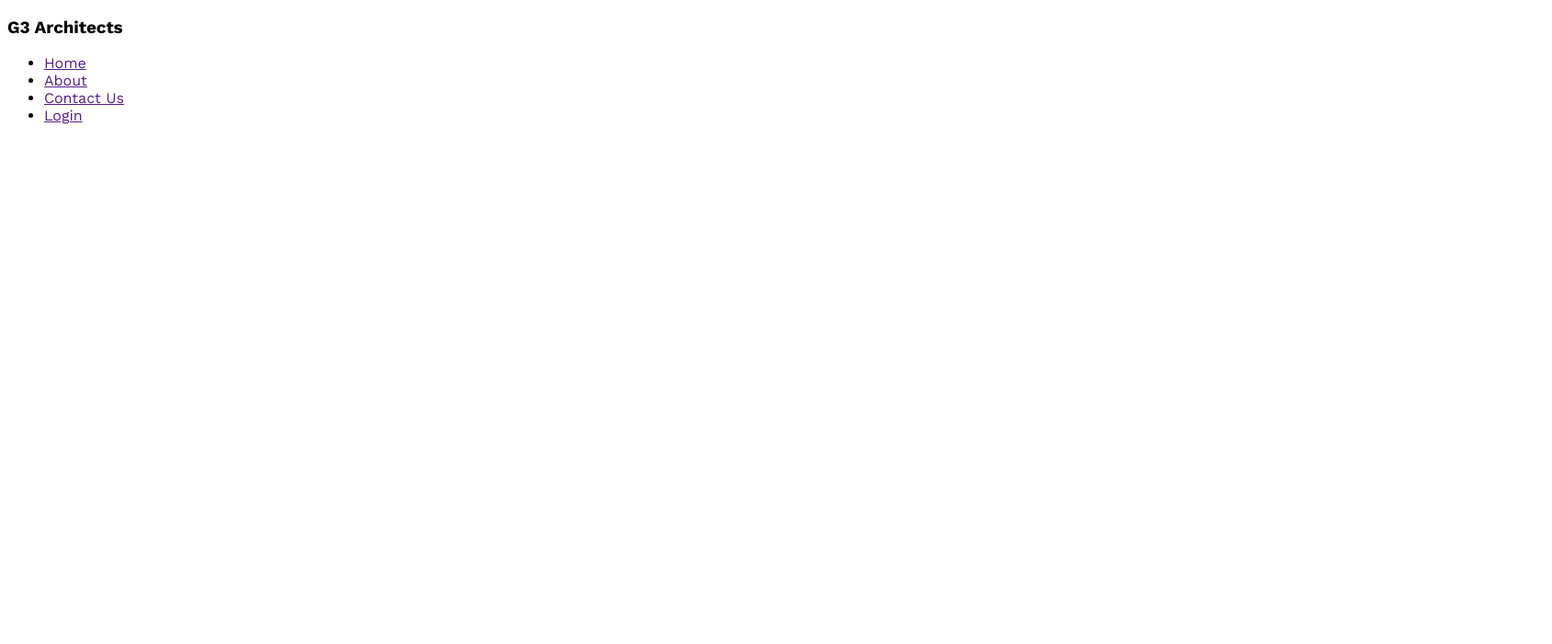
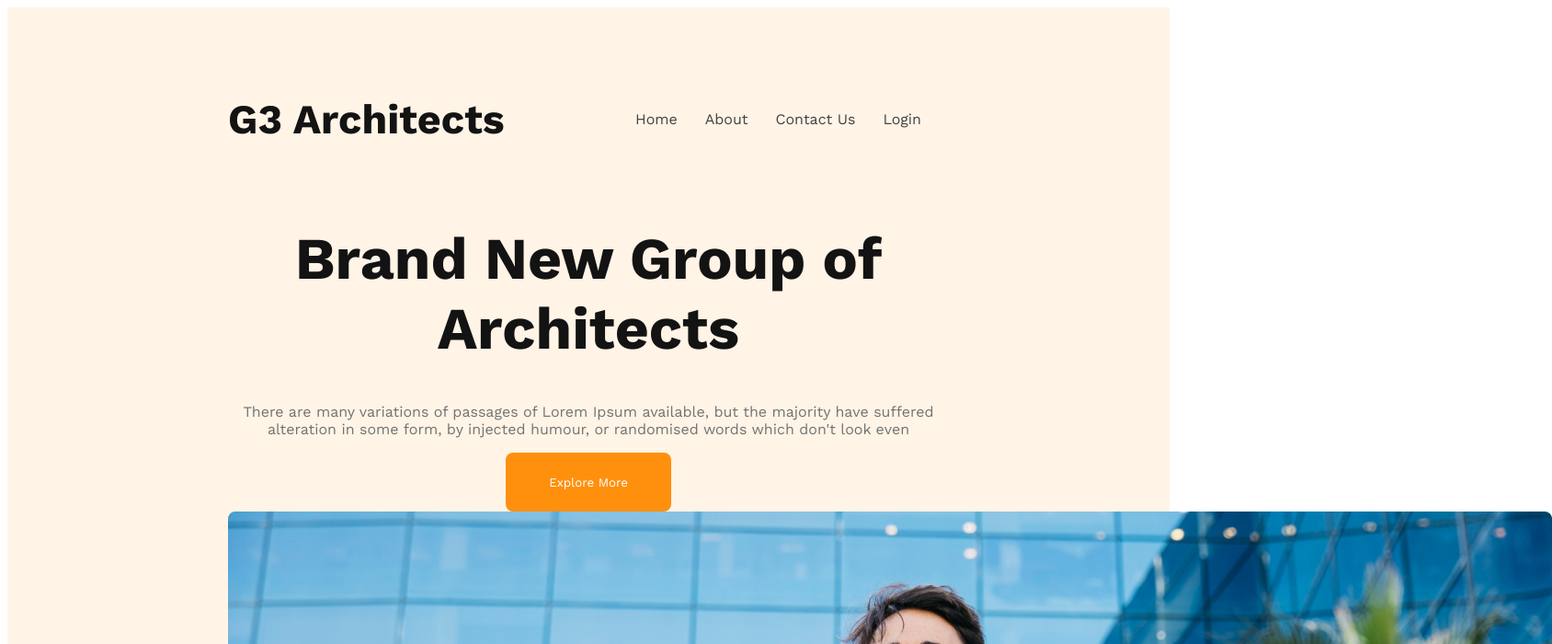
Before and after one commit to Shuvo0414/g3-architects-website, a plain HTML site: page index.html in a window 1280 px wide. Shown: the top 700 px of the page at 92% size, 1688 px wide, since content can reach past the window. Drawn offline with nearby package versions, Linux system fonts and the light colour scheme.

Commit message:
banner content added

```diff
--- a/index.html
+++ b/index.html
@@ -1,15 +1,17 @@
 <!DOCTYPE html>
 <html lang="en">
+
 <head>
     <meta charset="UTF-8">
     <meta name="viewport" content="width=device-width, initial-scale=1.0">
     <title>G3 Architect</title>
     <link rel="stylesheet" href="styles/architect.css">
 </head>
+
 <body>
     <header>
         <nav>
-            <h3>G3 Architects</h3>
+            <h3 class="nav-title">G3 Architects</h3>
             <ul>
                 <li><a href="">Home</a></li>
                 <li><a href="">About</a></li>
@@ -17,8 +19,20 @@
                 <li><a href="">Login</a></li>
             </ul>
         </nav>
+        <div class="banner">
+            <div class="banner-content">
+                <h1 class="banner-title">
+                    Brand New
+                    Group of Architects
+                </h1>
+                <p class="banner-description">There are many variations of passages of Lorem Ipsum available, but the majority have suffered alteration in some form, by injected humour, or randomised words which don't look even</p>
+                <button class="btn-primary">Explore More</button>
+            </div>
+            <img src="./images/banner.png" alt="">
+        </div>
     </header>
     <main></main>
     <footer></footer>
 </body>
+
 </html>
--- a/styles/architect.css
+++ b/styles/architect.css
@@ -1,7 +1,73 @@
 /* work sans font from google */
 @import url('https://fonts.googleapis.com/css2?family=Open+Sans:wght@300;700;800&family=Work+Sans:wght@400;500;600;700;800&display=swap');
+
+/* shared style */
 
 * {
     font-family: 'Open Sans', sans-serif;
     font-family: 'Work Sans', sans-serif;
 }
+
+.btn-primary {
+    width: 180px;
+    height: 64px;
+    flex-shrink: 0;
+    background-color: #FF900E;
+    color: white;
+    border-radius: 8px;
+    border: none;
+}
+
+/* header styles */
+
+header {
+    background-color: rgba(255, 144, 14, 0.10);
+    padding: 50px 240px;
+}
+
+nav {
+    display: flex;
+    justify-content: space-between;
+    align-items: center;
+}
+
+.nav-title {
+    font-size: 2.8rem;
+    font-weight: 700;
+    color: #131313;
+
+}
+
+nav>ul {
+    display: flex;
+}
+
+nav li {
+    list-style: none;
+    margin-right: 30px;
+    font-weight: 500px;
+    font-size: 1rem;
+}
+
+nav li a {
+    text-decoration: none;
+    color: #424242;
+}
+
+.banner-content {
+    text-align: center;
+    max-width: 800px;
+    margin: 0 auto;
+}
+
+.banner-title {
+    color: #131313;
+    font-size: 4rem;
+    font-weight: 700;
+}
+
+.banner-description {
+    color: #727272;
+    font-size: 1rem;
+    font-weight: 400;
+}
```
